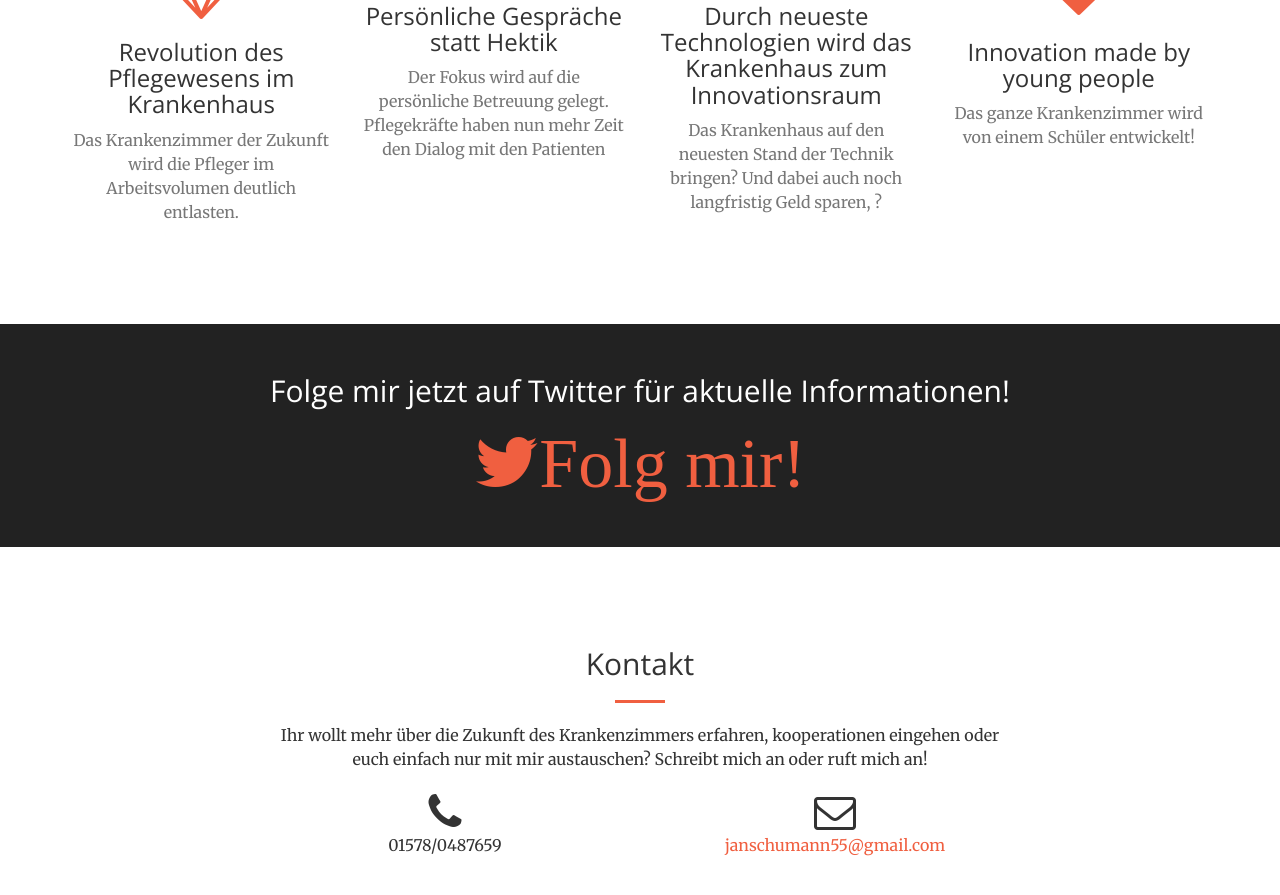
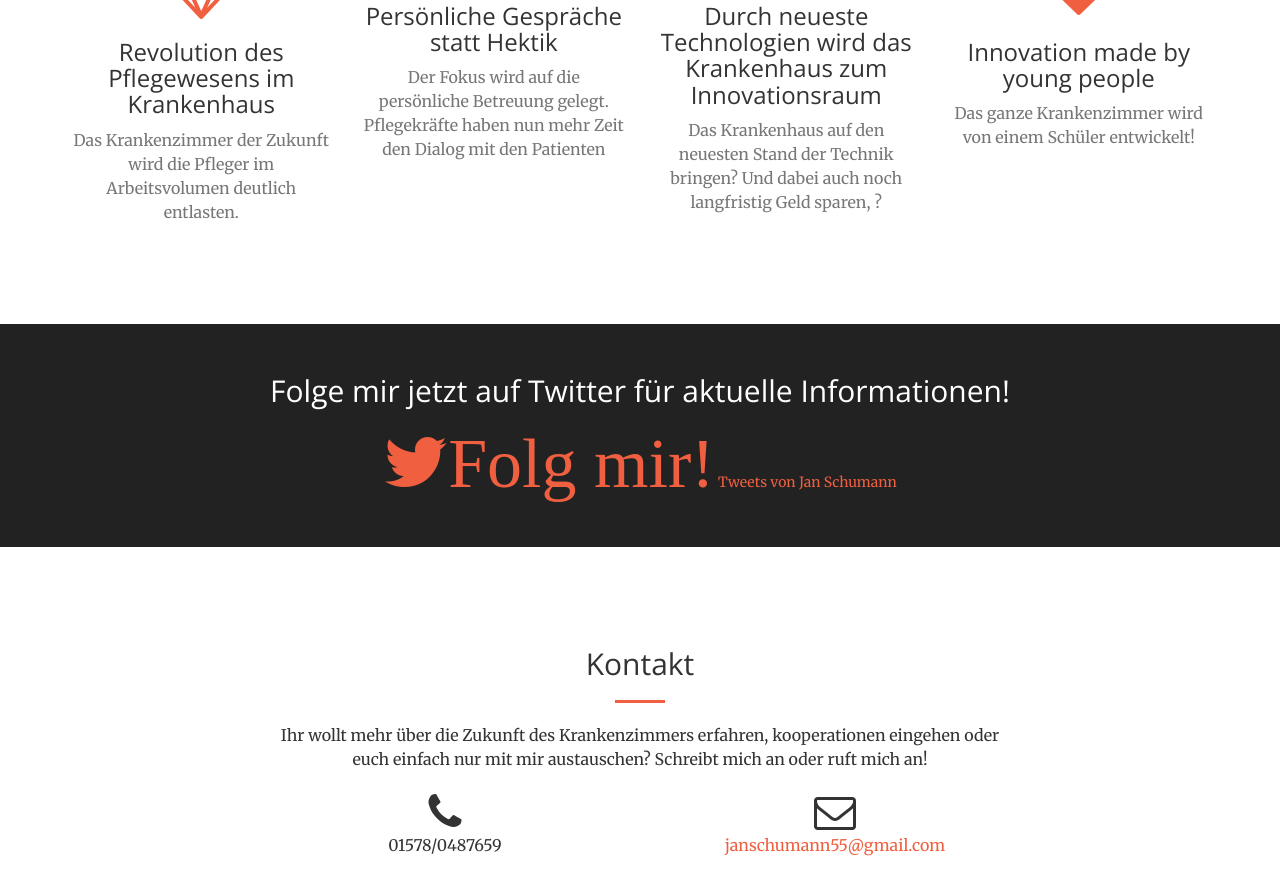
Before and after one commit to janschumann55/Website, a website: page index.html in a window 1280 px wide. Shown: the part 1571-2466 px from the top of the page. Drawn offline with nearby package versions, Linux system fonts and the light colour scheme.

Commit message:
Twitter timeline

```diff
--- a/index.html
+++ b/index.html
@@ -238,6 +238,7 @@
             <div class="call-to-action">
                 <h2>Folge mir jetzt auf Twitter für aktuelle Informationen!</h2>
                 <a href="https://twitter.com/_jan_schumann" class="fa fa-twitter fa-5x">Folg mir!</a>
+                <a class="twitter-timeline" href="https://twitter.com/_jan_schumann">Tweets von Jan Schumann</a> <script async src="//platform.twitter.com/widgets.js" charset="utf-8"></script>
             </div>
           <!-- Normaler Button Design: btn btn-default btn-xl sr-button -->
         </div>
```
